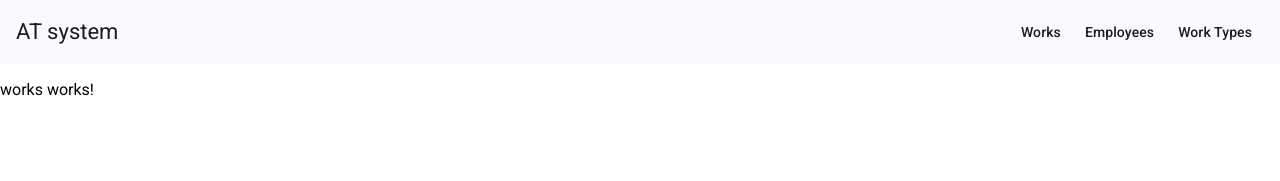
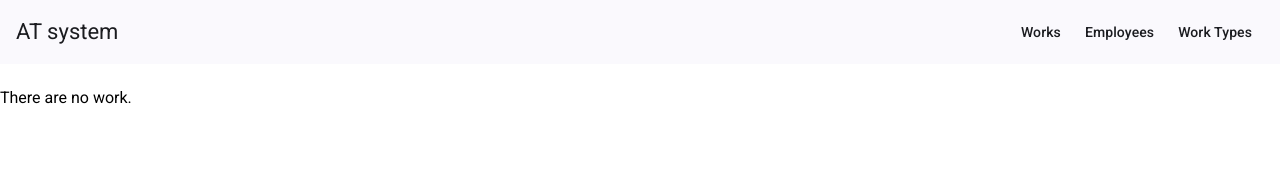
Before and after one commit to Wightons/TechMagicHW-Client, an Angular app in the folder client/: page / in a window 1280 px wide. Shown: the top 181 px of the page. Built offline with nearby package versions, Linux system fonts and the light colour scheme.

Commit message:
v5: add work model

```diff
--- a/client/src/app/components/works/works.component.html
+++ b/client/src/app/components/works/works.component.html
@@ -1 +1,7 @@
-<p>works works!</p>
+<mat-selection-list>
+  @for (work of works; track work._id) {
+  <mat-list-item>{{ work.startDate }}</mat-list-item>
+  } @empty {
+  <p style="user-select: none">There are no work.</p>
+  }
+</mat-selection-list>
--- a/client/src/app/components/works/works.component.ts
+++ b/client/src/app/components/works/works.component.ts
@@ -1,12 +1,14 @@
+import { MatListModule } from '@angular/material/list';
 import { Component } from '@angular/core';
+import { Work } from '../../models/work';
 
 @Component({
   selector: 'app-works',
   standalone: true,
-  imports: [],
+  imports: [MatListModule],
   templateUrl: './works.component.html',
-  styleUrl: './works.component.css'
+  styleUrl: './works.component.css',
 })
 export class WorksComponent {
-
+  works: Work[] = [];
 }
--- /dev/null
+++ b/client/src/app/models/work.ts
@@ -0,0 +1,8 @@
+export interface Work {
+  _id: string;
+  employees: unknown[];
+  workType: unknown;
+  startDate: Date;
+  plannedEndDate: Date;
+  additionalPayment: number;
+}
```
